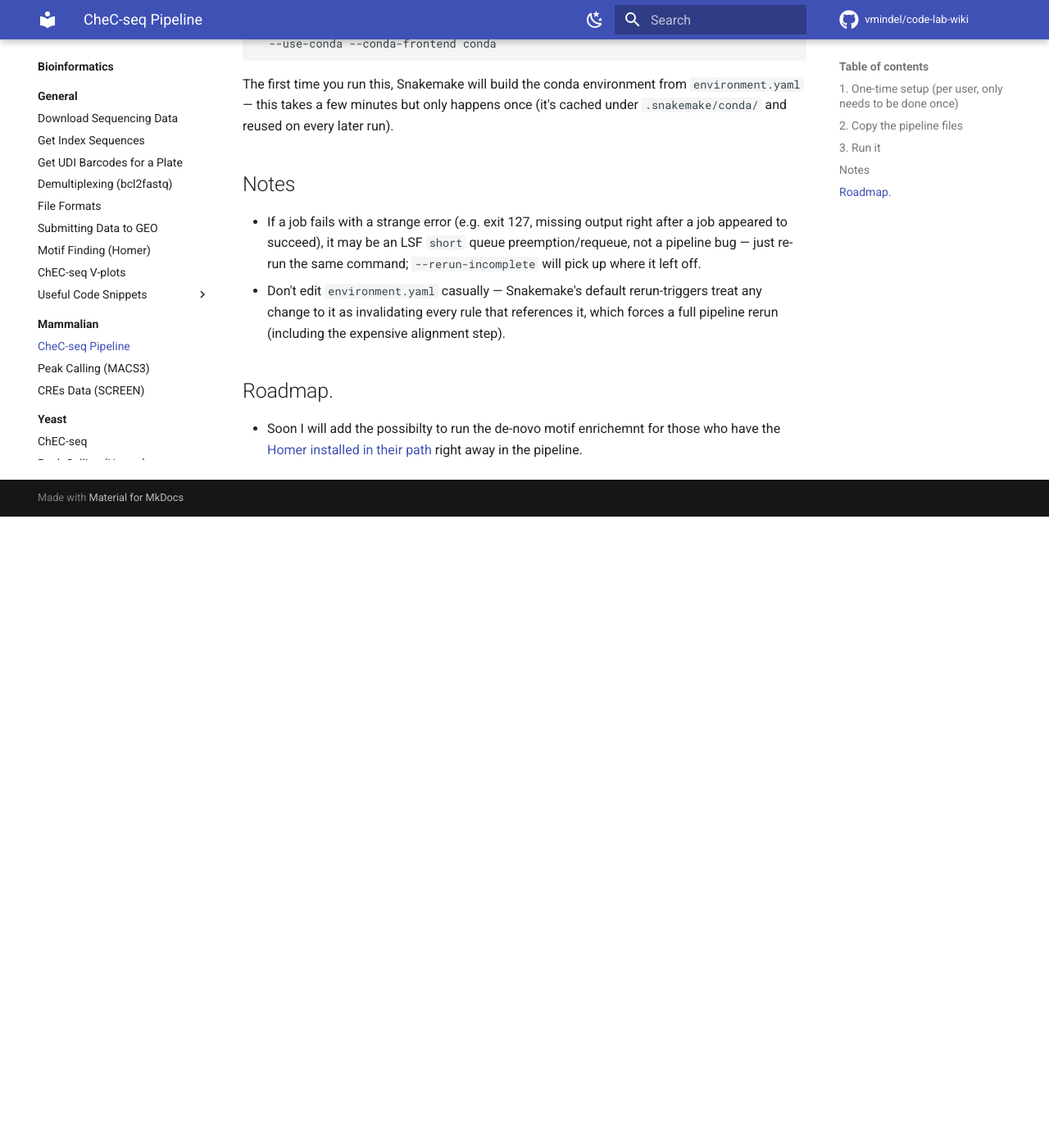
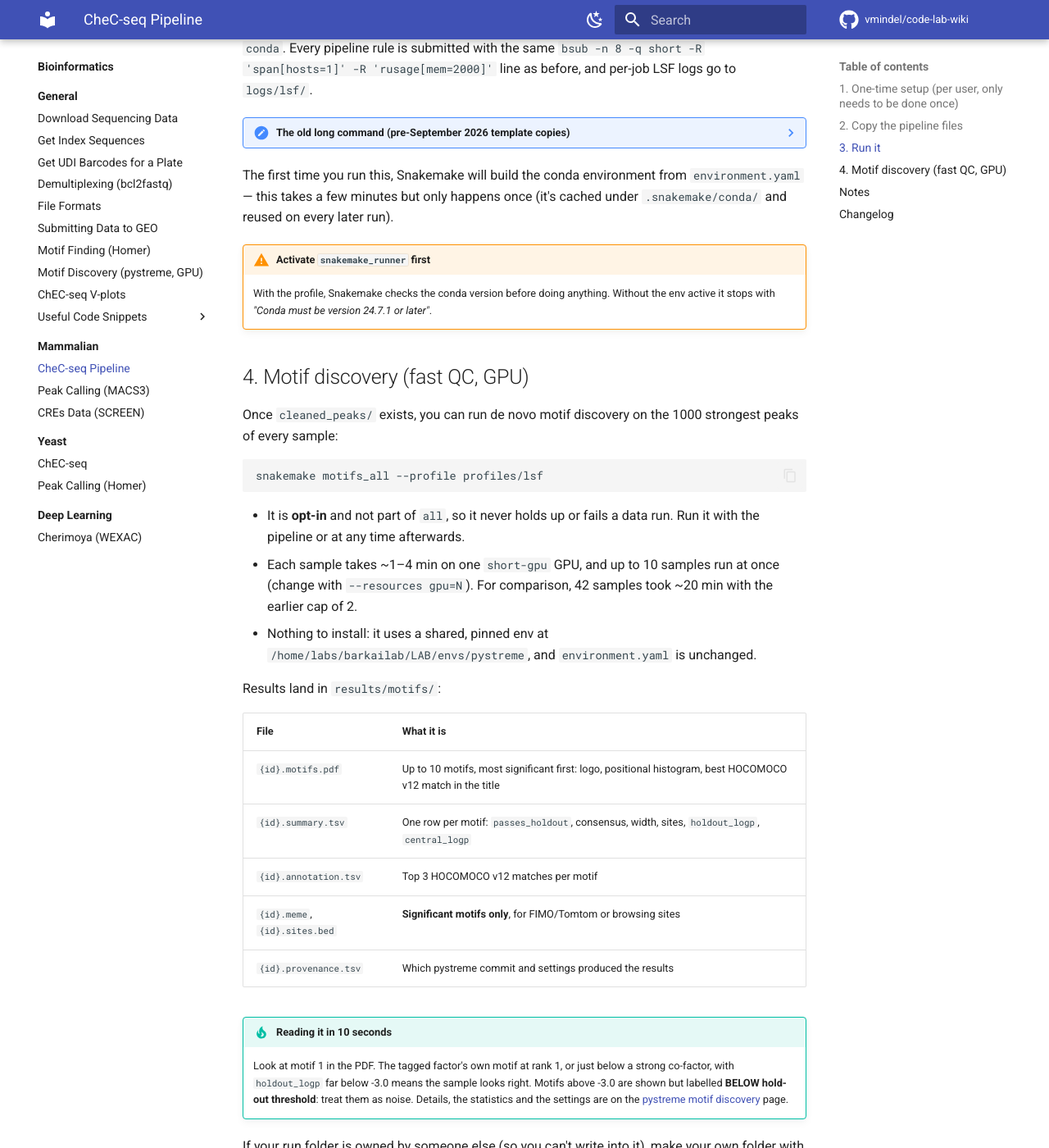
Before and after one commit to vmindel/code-lab-wiki, an MkDocs documentation site: the page built from docs/bioinformatics/mammalian/chec_pipeline.md, in a window 1280 px wide and 1400 px high, scrolled down 1655 px. Shown: the whole window at 82% size. Built offline with MkDocs 1.6.1 and Material for MkDocs 9.7.7, drawn with Linux system fonts in a browser that asks for light colours; comment, search, counter and statistics services are not loaded; before the commit the page ends 2285 px from its top, so only the background shows below that; some of the changed text lies outside the part shown.

Commit message:
ChEC pipeline: profile run command and opt-in pystreme motif QC
- chec_pipeline.md: `snakemake all --profile profiles/lsf` (old command kept
  for pre-2026-09-10 template copies), section 4 on `motifs_all`, changelog
- new page: Motif Discovery (pystreme, GPU) -- what the step does, how to
  read holdout/central p-values, validation vs STREME/FIMO
- mkdocs.yml: nav entry for the new page

Co-Authored-By: Claude Opus 5 <noreply@anthropic.com>
Claude-Session: https://claude.ai/code/session_01FYi7tTCwTGMgPy7mizkPhw

````diff
--- a/docs/bioinformatics/mammalian/chec_pipeline.md
+++ b/docs/bioinformatics/mammalian/chec_pipeline.md
@@ -65,17 +65,74 @@ unless you're adding new samples or output locations.
 conda activate snakemake_runner
 cd ~/my_run/hepg2   # or nmumg
 
-snakemake all --snakefile Snakefile \
-  --executor cluster-generic \
-  --rerun-incomplete \
-  --cluster-generic-submit-cmd "bsub -n 8 -q short -R 'span[hosts=1]' -R 'rusage[mem=2000]'" \
-  --jobs 30 --latency-wait 120 \
-  --use-conda --conda-frontend conda
+snakemake all --profile profiles/lsf
 ```
+
+All the cluster settings live in `profiles/lsf/config.yaml`, shipped with the
+template: the LSF executor, the `bsub` line, `--jobs 30`, `--latency-wait 120`,
+`--rerun-incomplete` and `--use-conda`. Every pipeline rule is submitted with
+the same `bsub -n 8 -q short -R 'span[hosts=1]' -R 'rusage[mem=2000]'` line as
+before, and per-job LSF logs go to `logs/lsf/`.
+
+??? note "The old long command (pre-September 2026 template copies)"
+    Copies of the template made before 2026-09-10 have no `profiles/` folder.
+    They still run with the original command:
+
+    ```bash
+    snakemake all --snakefile Snakefile \
+      --executor cluster-generic \
+      --rerun-incomplete \
+      --cluster-generic-submit-cmd "bsub -n 8 -q short -R 'span[hosts=1]' -R 'rusage[mem=2000]'" \
+      --jobs 30 --latency-wait 120 \
+      --use-conda --conda-frontend conda
+    ```
 
 The first time you run this, Snakemake will build the conda environment
 from `environment.yaml` — this takes a few minutes but only happens once
 (it's cached under `.snakemake/conda/` and reused on every later run).
+
+!!! warning "Activate `snakemake_runner` first"
+    With the profile, Snakemake checks the conda version before doing
+    anything. Without the env active it stops with *"Conda must be version
+    24.7.1 or later"*.
+
+## 4. Motif discovery (fast QC, GPU)
+
+Once `cleaned_peaks/` exists, you can run de novo motif discovery on the 1000
+strongest peaks of every sample:
+
+```bash
+snakemake motifs_all --profile profiles/lsf
+```
+
+- It is **opt-in** and not part of `all`, so it never holds up or fails a data
+  run. Run it with the pipeline or at any time afterwards.
+- Each sample takes ~1–4 min on one `short-gpu` GPU, and up to 10 samples run
+  at once (change with `--resources gpu=N`). For comparison, 42 samples took
+  ~20 min with the earlier cap of 2.
+- Nothing to install: it uses a shared, pinned env at
+  `/home/labs/barkailab/LAB/envs/pystreme`, and `environment.yaml` is unchanged.
+
+Results land in `results/motifs/`:
+
+| File | What it is |
+| --- | --- |
+| `{id}.motifs.pdf` | Up to 10 motifs, most significant first: logo, positional histogram, best HOCOMOCO v12 match in the title |
+| `{id}.summary.tsv` | One row per motif: `passes_holdout`, consensus, width, sites, `holdout_logp`, `central_logp` |
+| `{id}.annotation.tsv` | Top 3 HOCOMOCO v12 matches per motif |
+| `{id}.meme`, `{id}.sites.bed` | **Significant motifs only**, for FIMO/Tomtom or browsing sites |
+| `{id}.provenance.tsv` | Which pystreme commit and settings produced the results |
+
+!!! tip "Reading it in 10 seconds"
+    Look at motif 1 in the PDF. The tagged factor's own motif at rank 1, or
+    just below a strong co-factor, with `holdout_logp` far below -3.0 means
+    the sample looks right. Motifs above -3.0 are shown but labelled
+    **BELOW hold-out threshold**: treat them as noise. Details, the statistics
+    and the settings are on the [pystreme motif discovery](../general/pystreme_motif.md) page.
+
+If your run folder is owned by someone else (so you can't write into it),
+make your own folder with symlinks to their `fastqs/` and `cleaned_peaks/`,
+copy in the template files, and run `motifs_all` there.
 
 ## Notes
 
@@ -88,5 +145,13 @@ from `environment.yaml` — this takes a few minutes but only happens once
   references it, which forces a full pipeline rerun (including the
   expensive alignment step).
 
-## Roadmap.
-- Soon I will add the possibilty to run the de-novo motif enrichemnt for those who have the [Homer installed in their path](../general/homer_motif.md) right away in the pipeline.
+- Don't `pip install` into the shared pystreme env. A new pystreme version
+  gets its own pinned env, so older motif results stay reproducible.
+
+## Changelog
+
+- **2026-09-10:** Added opt-in motif discovery (`motifs_all`, pystreme on
+  GPU) and the `profiles/lsf` run command. The pre-change template is backed up at
+  `Unsorted_processed/checseq_pipeline_template_backup_20260910_pre-pystreme.zip`.
+  [Homer](../general/homer_motif.md) is still available for known-motif
+  enrichment outside the pipeline.
--- a/mkdocs.yml
+++ b/mkdocs.yml
@@ -79,6 +79,7 @@ nav:
           - File Formats: bioinformatics/general/formats.md
           - Submitting Data to GEO: bioinformatics/general/sra_submission.md
           - Motif Finding (Homer): bioinformatics/general/homer_motif.md
+          - Motif Discovery (pystreme, GPU): bioinformatics/general/pystreme_motif.md
           - ChEC-seq V-plots: bioinformatics/general/chec_vplots.md
           - Useful Code Snippets:
               - bioinformatics/general/code_snippets/index.md
````
Also changed, not shown: docs/bioinformatics/general/pystreme_motif.md (added, +119 -0 lines).
